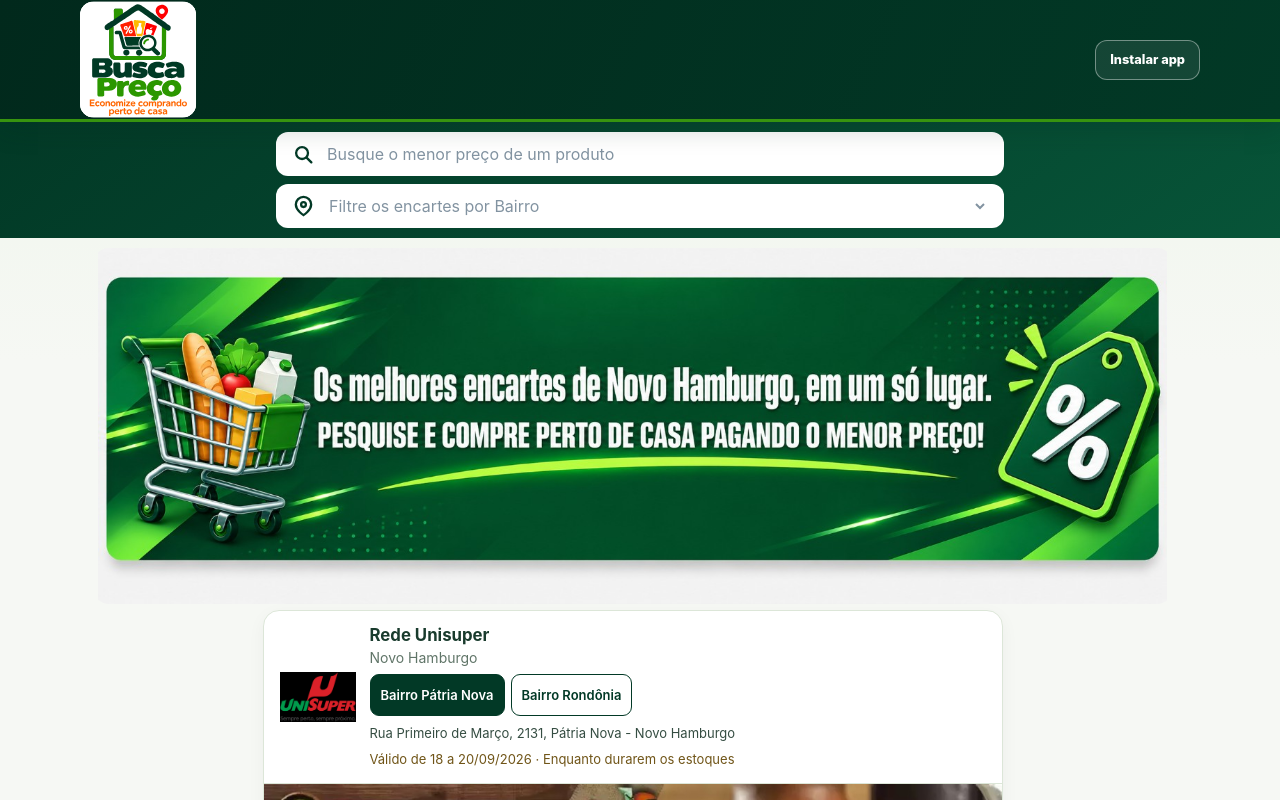
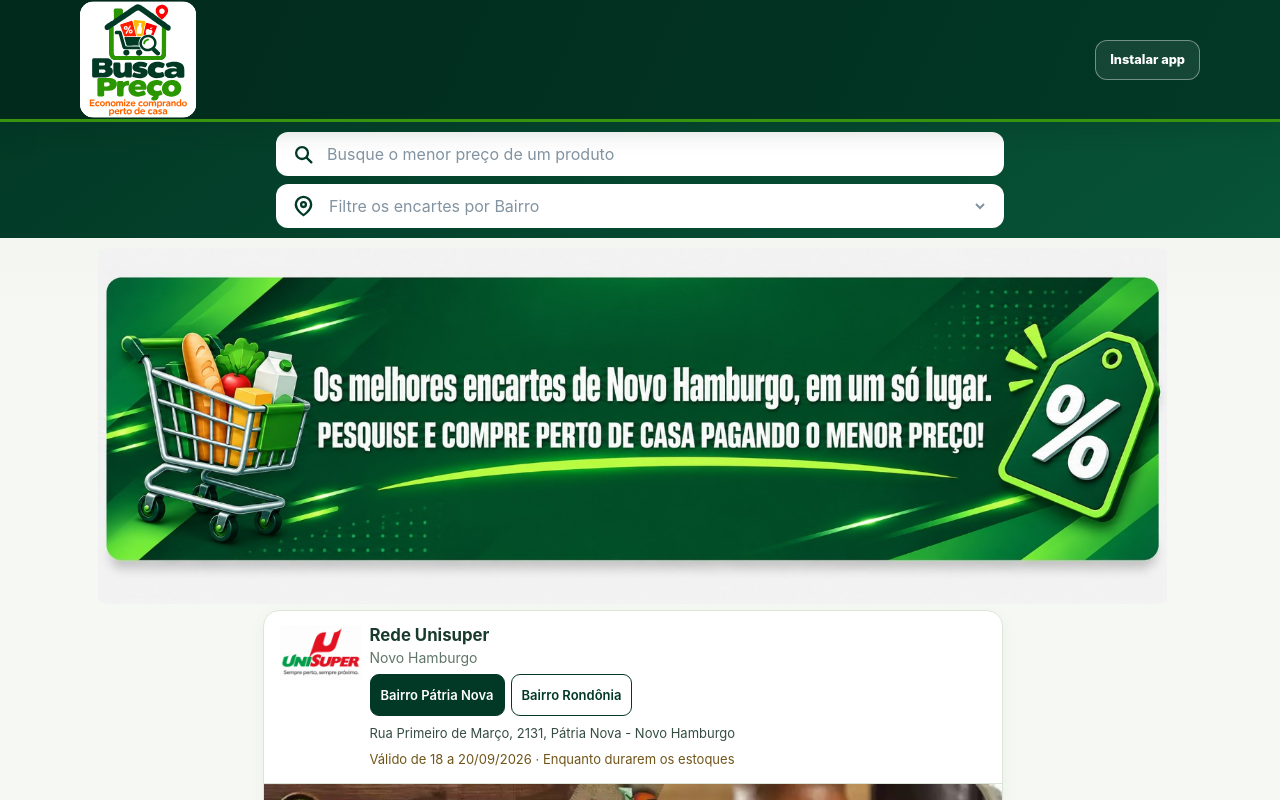
Before and after one commit to vercelsistemasfag/buscapreconh, a website: page public/index.html in a window 1280 px wide. Drawn offline with Linux system fonts and the light colour scheme.

Commit message:
Melhora logo e alinhamento da Unisuper

```diff
--- a/public/app.js
+++ b/public/app.js
@@ -22,7 +22,7 @@ const money = value => value.toLocaleString('pt-BR',{style:'currency',currency:'
 const normalize = value => value.normalize('NFD').replace(/[\u0300-\u036f]/g,'').toLowerCase()
 
 const stores = []
-stores.push({id:'rede-unisuper',name:'Rede Unisuper',logo:'/assets/unisuper-logo.png',validUntil:'2026-09-20',pages:[1,2,3,4].map(n=>`/encartes/unisuper/pagina-0${n}.jpg`),branches:[{neighborhood:'Pátria Nova',address:'Rua Primeiro de Março, 2131, Pátria Nova - Novo Hamburgo'},{neighborhood:'Rondônia',address:'Rua Guilherme Growermann, 515, Rondônia - Novo Hamburgo'}]})
+stores.push({id:'rede-unisuper',name:'Rede Unisuper',logo:'/assets/unisuper-logo-branco.png',validUntil:'2026-09-20',pages:[1,2,3,4].map(n=>`/encartes/unisuper/pagina-0${n}.jpg`),branches:[{neighborhood:'Pátria Nova',address:'Rua Primeiro de Março, 2131, Pátria Nova - Novo Hamburgo'},{neighborhood:'Rondônia',address:'Rua Guilherme Growermann, 515, Rondônia - Novo Hamburgo'}]})
 for(const name of ['Pátria Nova','Rondônia']){if(![...neighborhood.options].some(o=>o.value===name)){const option=document.createElement('option');option.value=name;option.textContent=name;neighborhood.append(option)}}
 let favorites = []
 let activeFlyerZoom = null
--- a/public/sw.js
+++ b/public/sw.js
@@ -1,5 +1,5 @@
-const CACHE = 'busca-preco-nh-v19-pwa-icon-green-splash-unisuper-v1-unisuper-logo'
-const SHELL = ['/assets/unisuper-logo.png', '/unisuper.css', '/icons/icon-192.png?v=19', '/icons/icon-512.png?v=19', '/', '/style.css', '/assets/banner-encartes-moderno.png', '/assets/busca-preco-logo.svg', '/app.js', '/manifest.webmanifest', '/icons/icon-192.png', '/icons/icon-512.png']
+const CACHE = 'busca-preco-nh-v19-pwa-icon-green-splash-unisuper-v1-unisuper-logo-logo-branco-v2'
+const SHELL = ['/assets/unisuper-logo-branco.png', '/unisuper.css', '/icons/icon-192.png?v=19', '/icons/icon-512.png?v=19', '/', '/style.css', '/assets/banner-encartes-moderno.png', '/assets/busca-preco-logo.svg', '/app.js', '/manifest.webmanifest', '/icons/icon-192.png', '/icons/icon-512.png']
 self.addEventListener('install',event=>{event.waitUntil(caches.open(CACHE).then(cache=>cache.addAll(SHELL)));self.skipWaiting()})
 self.addEventListener('activate',event=>{event.waitUntil(caches.keys().then(keys=>Promise.all(keys.filter(key=>key!==CACHE).map(key=>caches.delete(key)))));self.clients.claim()})
 self.addEventListener('fetch',event=>{if(event.request.method!=='GET')return;event.respondWith(fetch(event.request).then(response=>{const copy=response.clone();caches.open(CACHE).then(cache=>cache.put(event.request,copy));return response}).catch(()=>caches.match(event.request).then(response=>response||caches.match('/'))))})
--- a/public/unisuper.css
+++ b/public/unisuper.css
@@ -1 +1,17 @@
 .flyer-heading-details{min-width:0;flex:1}.branch-selector{display:flex;gap:6px;flex-wrap:wrap;margin:8px 0}.branch-selector button{border:1px solid #023926;border-radius:9px;padding:9px 10px;min-height:42px;background:white;color:#023926;font-family:inherit;font-size:13px;font-weight:600;cursor:pointer}.branch-selector button[aria-pressed=true]{background:#023926;color:white}.flyer-heading .branch-address{font-size:13px;line-height:1.4;margin:8px 0;color:#354d42}.flyer-pages{display:flex;align-items:center;justify-content:center;gap:16px;padding:10px 12px 0;color:#023926}.flyer-pages button{width:44px;height:42px;border:1px solid #dce7dc;border-radius:9px;background:white;color:#023926;font-size:28px;cursor:pointer}.flyer-pages button:disabled{opacity:.3;cursor:default}.flyer-pages span{font-size:14px;font-weight:600;min-width:48px;text-align:center}.flyer-actions .flyer-directions{display:flex;align-items:center;justify-content:center;min-height:44px;padding:8px 3px;border:1px solid var(--line);border-radius:10px;background:white;color:var(--green);font-size:13px;font-weight:700;text-decoration:none;text-align:center}.branch-selector button:focus-visible,.flyer-pages button:focus-visible,.flyer-directions:focus-visible{outline:3px solid #ff6600;outline-offset:2px}
+
+/* unisuper-logo-branco-v2 */
+#rede-unisuper .flyer-heading { align-items: flex-start; gap: 8px; }
+#rede-unisuper .flyer-heading > img {
+  display: block;
+  flex: 0 0 82px;
+  width: 82px;
+  height: 64px;
+  object-fit: contain;
+  object-position: center top;
+  margin: 0;
+  background: #fff;
+}
+@media (max-width: 390px) {
+  #rede-unisuper .flyer-heading > img { flex-basis: 67px; width: 67px; height: 58px; }
+}
```
Also changed, not shown: public/assets/unisuper-logo-branco.png (added).
